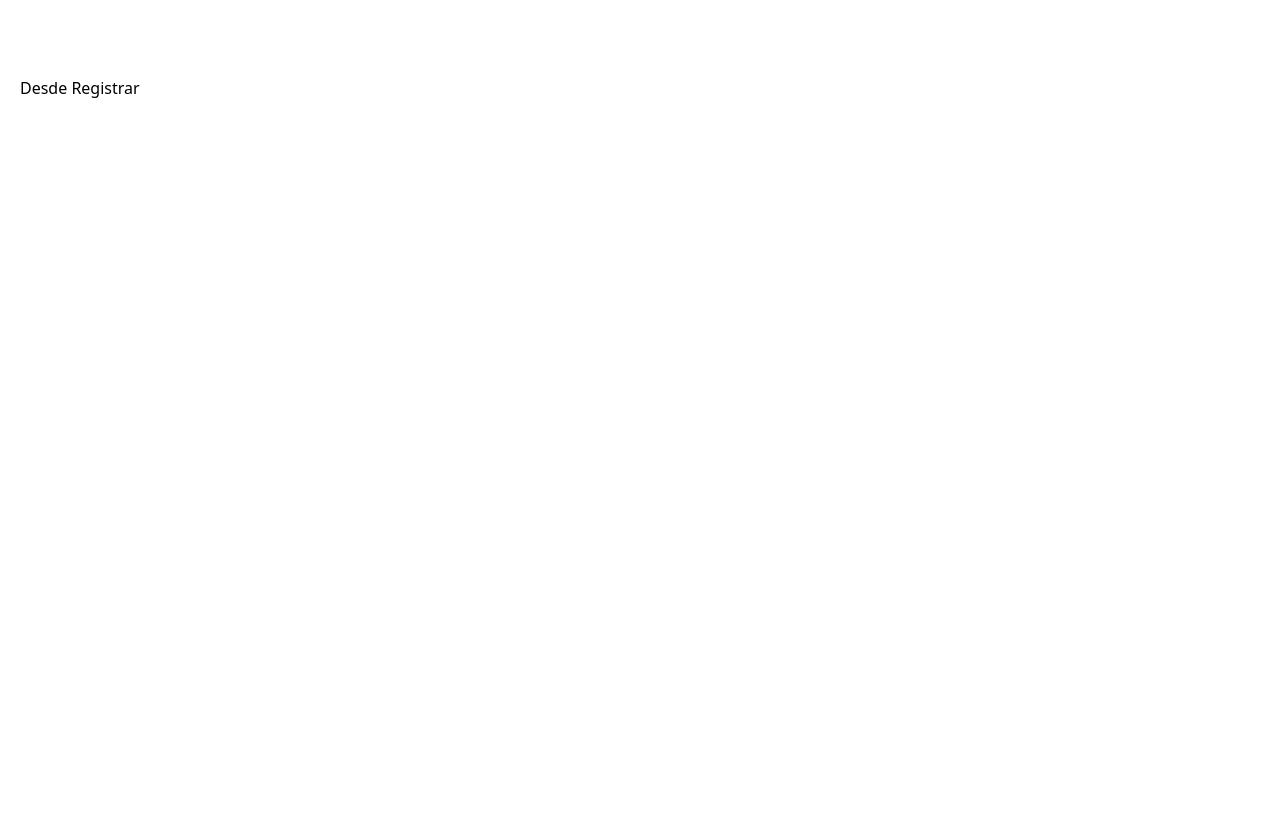
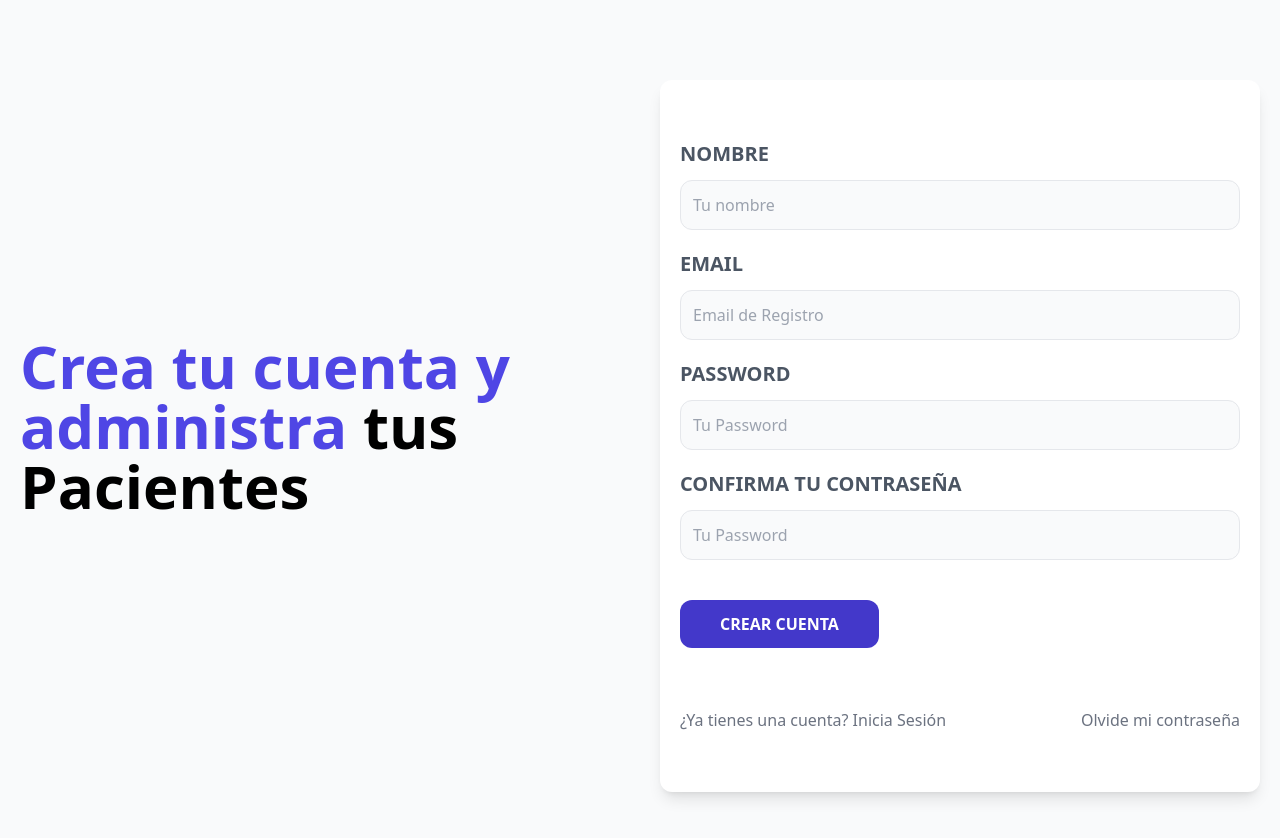
Before and after one commit to dlozanoc82/frontend-apv, a React (Vite) app: page /registrar in a window 1280 px wide. Before the commit the page ends 800 px from the top, so only its background shows below. Built offline with nearby package versions, Linux system fonts and the light colour scheme.

Commit message:
:lipstick: Se crea y agrega estilos a los componentes registrar y resetpassword

```diff
--- a/index.html
+++ b/index.html
@@ -8,7 +8,7 @@
     <title>APV - Administrador de Pacientes</title>
 </head>
 
-<body>
+<body class="bg-gray-50 min-h-screen">
     <div id="root"></div>
     <script type="module" src="/src/main.jsx"></script>
 </body>
--- a/src/layout/AuthLayout.jsx
+++ b/src/layout/AuthLayout.jsx
@@ -3,7 +3,7 @@
 const AuthLayout = () => {
     return (
         <>
-            <main className='container mx-auto md:grid md:grid-cols-2 mt-14 gap-10 p-5 items-center'>
+            <main className='container mx-auto md:grid md:grid-cols-2 mt-10 gap-10 p-5 items-center'>
                 <Outlet />
             </main>
         </>
--- a/src/pages/Login.jsx
+++ b/src/pages/Login.jsx
@@ -8,13 +8,13 @@
                     Inicia Sesión y Administra tus <span className='text-black'>Pacientes</span>
                 </h1>
             </div>
-            <div>
+            <div className="mt-20 md:mt-5 shadow-lg px-5 py-10 rounded-xl bg-white">
                 <form>
                     <div className='my-5'>
                         <label className='uppercase text-gray-600 block text-xl font-bold'>
                             Email
                         </label>
-                        <input className='border w-full p-3 mt-3 bg-gray-50 rounded-xl' type="text" placeholder='Email de Registro' />
+                        <input className='border w-full p-3 mt-3 bg-gray-50 rounded-xl' type="email" placeholder='Email de Registro' />
                     </div>
                     <div className='my-5'>
                         <label className='uppercase text-gray-600 block text-xl font-bold'>
--- a/src/pages/Registrar.jsx
+++ b/src/pages/Registrar.jsx
@@ -1,8 +1,61 @@
+import { Link } from "react-router-dom";
 
 const Registrar = () => {
     return (
         <>
-            <h1>Desde Registrar</h1>
+            <div>
+                <h1 className='text-indigo-600 font-black text-6xl'>
+                    Crea tu cuenta y administra
+                    <span className='text-black'> tus Pacientes</span>
+                </h1>
+            </div>
+
+            <div className="mt-20 md:mt-5 shadow-lg px-5 py-10 rounded-xl bg-white">
+                <form>
+                    <div className='my-5'>
+                        <label className='uppercase text-gray-600 block text-xl font-bold'>
+                            Nombre
+                        </label>
+                        <input className='border w-full p-3 mt-3 bg-gray-50 rounded-xl' type="text" placeholder='Tu nombre' />
+                    </div>
+
+                    <div className='my-5'>
+                        <label className='uppercase text-gray-600 block text-xl font-bold'>
+                            Email
+                        </label>
+                        <input className='border w-full p-3 mt-3 bg-gray-50 rounded-xl' type="email" placeholder='Email de Registro' />
+                    </div>
+
+                    <div className='my-5'>
+                        <label className='uppercase text-gray-600 block text-xl font-bold'>
+                            Password
+                        </label>
+                        <input className='border w-full p-3 mt-3 bg-gray-50 rounded-xl' type="password" placeholder='Tu Password' />
+                    </div>
+
+                    <div className='my-5'>
+                        <label className='uppercase text-gray-600 block text-xl font-bold'>
+                            Confirma tu Contraseña
+                        </label>
+                        <input className='border w-full p-3 mt-3 bg-gray-50 rounded-xl' type="password" placeholder='Tu Password' />
+                    </div>
+
+                    <input
+                        type="submit"
+                        value="Crear cuenta"
+                        className='bg-indigo-700 w-full py-3 px-10 rounded-xl text-white uppercase font-bold mt-5 hover:cursor-pointer hover:bg-indigo-800 md:w-auto'
+                    />
+                </form>
+                <nav className="mt-10 lg:flex lg:justify-between">
+                    <Link  className="block text-center my-5 text-gray-500" to='/'>
+                        ¿Ya tienes una cuenta? Inicia Sesión
+                    </Link>
+                    <Link className="block text-center my-5 text-gray-500" to='/reset-password'>
+                        Olvide mi contraseña
+                    </Link>
+                </nav>
+            </div>
+
         </>
     )
 }
--- a/src/pages/ResetPassword.jsx
+++ b/src/pages/ResetPassword.jsx
@@ -1,8 +1,38 @@
+import { Link } from "react-router-dom";
 
 const ResetPassword = () => {
     return (
         <>
-            <h1>Desde ResetPassword</h1>
+            <div>
+                <h1 className='text-indigo-600 font-black text-6xl'>
+                    Recupera tu Acceso y no pierdas
+                    <span className='text-black'> tus Pacientes</span>
+                </h1>
+            </div>
+
+            <div className="mt-20 md:mt-5 shadow-lg px-5 py-10 rounded-xl bg-white">
+                <form>
+                    <div className='my-5'>
+                        <label className='uppercase text-gray-600 block text-xl font-bold'>
+                            Email
+                        </label>
+                        <input className='border w-full p-3 mt-3 bg-gray-50 rounded-xl' type="email" placeholder='Email de Registro' />
+                    </div>
+                    <input
+                        type="submit"
+                        value="Enviar Instrucciones"
+                        className='bg-indigo-700 w-full py-3 px-10 rounded-xl text-white uppercase font-bold mt-5 hover:cursor-pointer hover:bg-indigo-800 md:w-auto'
+                    />
+                </form>
+                <nav className="mt-10 lg:flex lg:justify-between">
+                    <Link  className="block text-center my-5 text-gray-500" to='/'>
+                        ¿Ya tienes una cuenta? Inicia Sesión
+                    </Link>
+                    <Link  className="block text-center my-5 text-gray-500" to='/registrar'>
+                        ¿No tienes una cuenta? Registrate
+                    </Link>
+                </nav>
+            </div>
         </>
     )
 }
```
